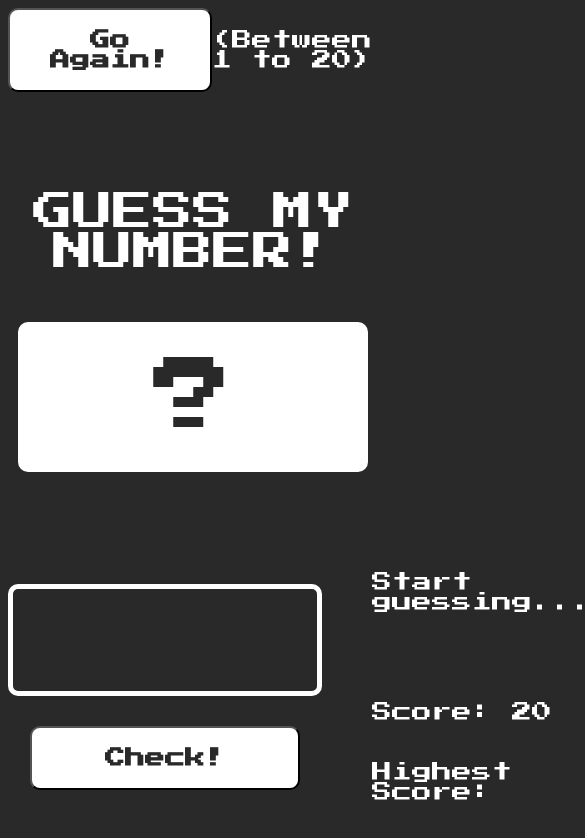
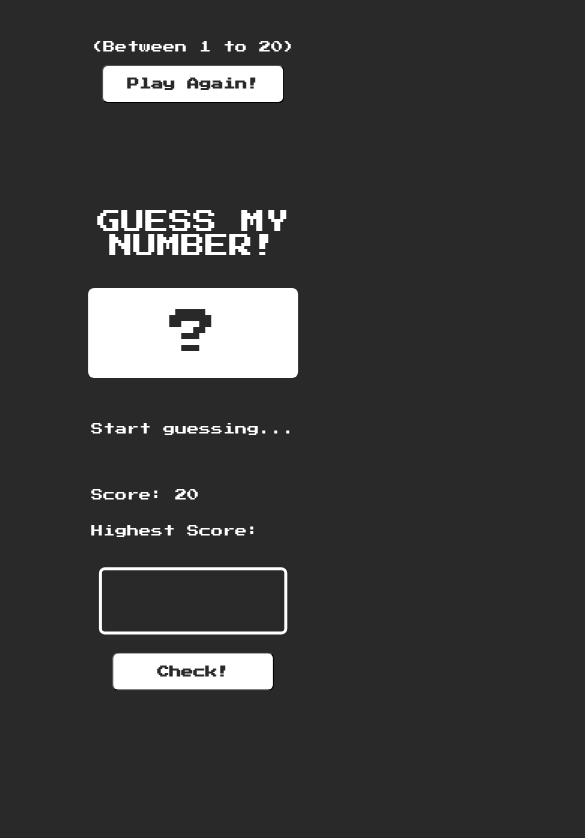
Before and after one commit to dev-DorMammun/guessing-game-using-js, a plain HTML site: page index.html in a window 390 px wide. Shown: the whole page, 585 px wide, since content can reach past the window. Drawn offline with Linux system fonts and the light colour scheme.

Commit message:
made responsive for phones

```diff
--- a/index.html
+++ b/index.html
@@ -14,7 +14,7 @@
   </head>
   <body>
     <div class="nav">
-      <button class="again-btn">Go Again!</button>
+      <button class="again-btn">Play Again!</button>
       <div class="between">(Between 1 to 20)</div>
     </div>
     <div class="banner">
--- a/style.css
+++ b/style.css
@@ -81,3 +81,29 @@ body {
 .hint {
   margin-bottom: 50px;
 }
+@media screen and (max-width: 480px) {
+  .nav {
+    flex-direction: column-reverse;
+    gap: 20px;
+    margin-top: 20px;
+    scale: 0.6;
+  }
+  .banner {
+    margin: 30px 0;
+    scale: 0.6;
+    margin-bottom: 0;
+  }
+  .section {
+    scale: 0.6;
+    display: flex;
+    flex-direction: column-reverse;
+    margin-top: 0;
+    gap: 50px;
+    position: relative;
+    bottom: 100px;
+    margin-bottom: 0;
+  }
+  .score {
+    height: 150px;
+  }
+}
```
